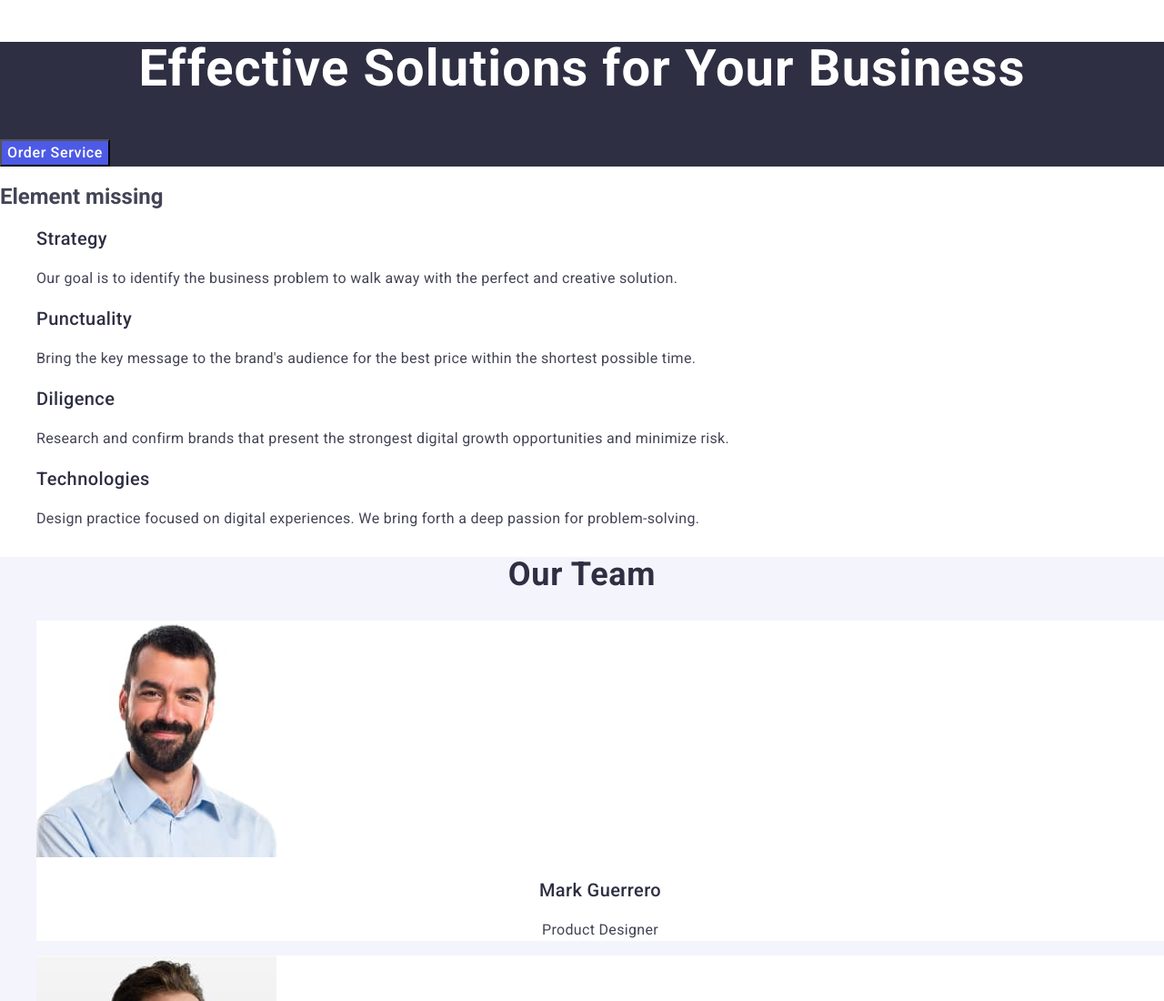
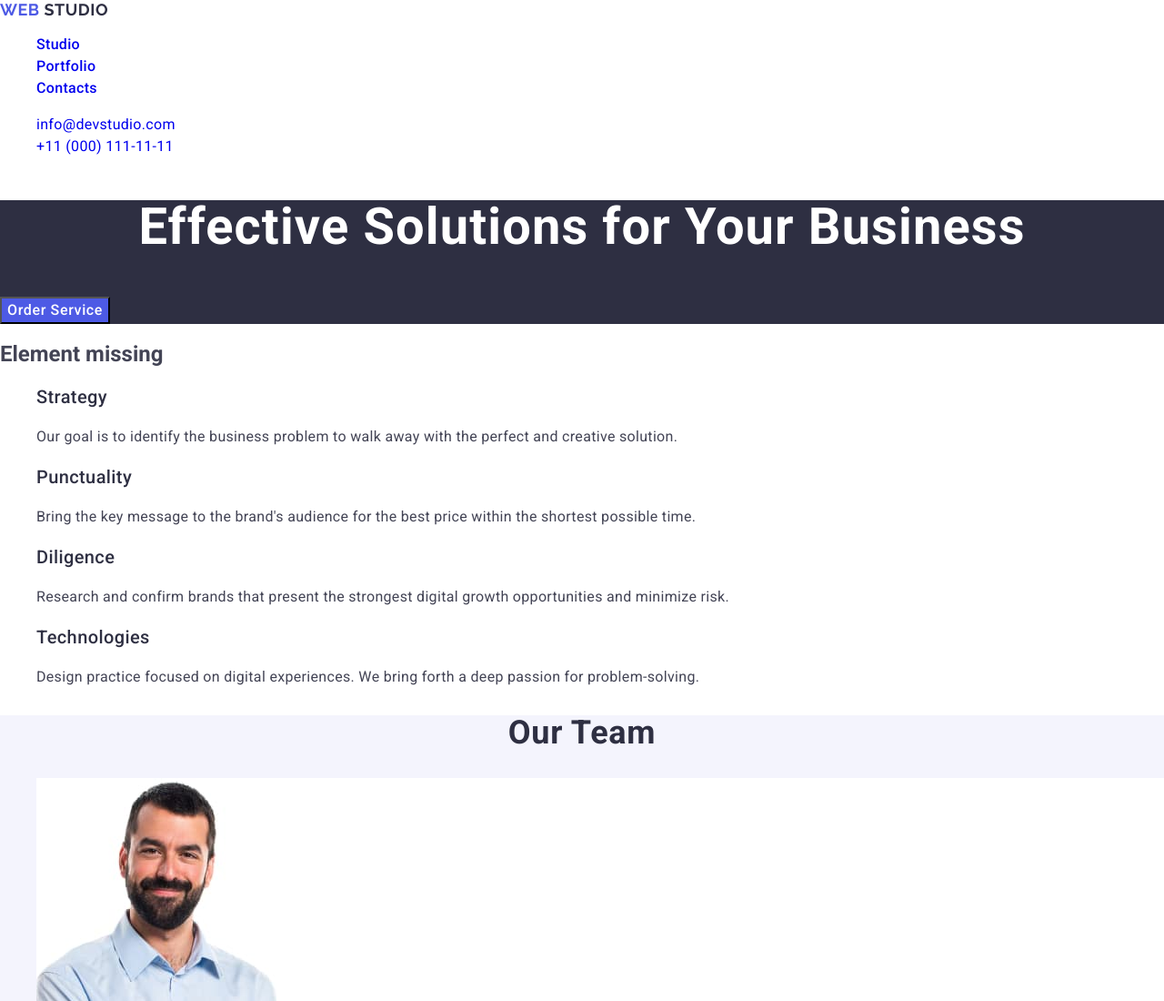
Before and after one commit to KostiantynBatiuta/goit-markup-hw-02, a plain HTML site: page index.html in a window 1280 px wide. Shown: the top 1100 px of the page at 91% size. Drawn offline with nearby package versions, Linux system fonts and the light colour scheme.

Commit message:
add css and html

```diff
--- a/index.html
+++ b/index.html
@@ -20,8 +20,48 @@
 
 <!-- Головна сторінка з усім баченим вмістом  -->
 <body>
+<!-- Section header -->
+<header>
+    <nav>
+        <a class="logo" href="./index.html">
+            Web <span class="span_logo" >Studio</span>
+        </a>
+    <ul>
+        <li class="nav_item_studio" >
+            <a class="nav_link"href="./index.html">
+            Studio
+            </a>
+        </li>
+        <li class="nav_item_studio" >
+            <a class="nav_link"href="./index.html">
+            Portfolio
+            </a>
+        </li>
+        <li class="nav_item_studio" >
+            <a class="nav_link"href="./index.html">
+            Contacts
+            </a>
+        </li>
+    </ul>
+    </nav>
 
-    </header>
+    <address>
+        <ul>
+            <li class="address_item" >
+        <a href="mailto:info@devstudio.com">
+            info@devstudio.com
+        </a>
+        </li>
+        <li class="address_item" >
+        <a href="tel:+110001111111">
+            +11 (000) 111-11-11
+        </a>
+        </li>
+        </ul>
+    </address>
+
+
+</header>
 
     <main>
 
```
